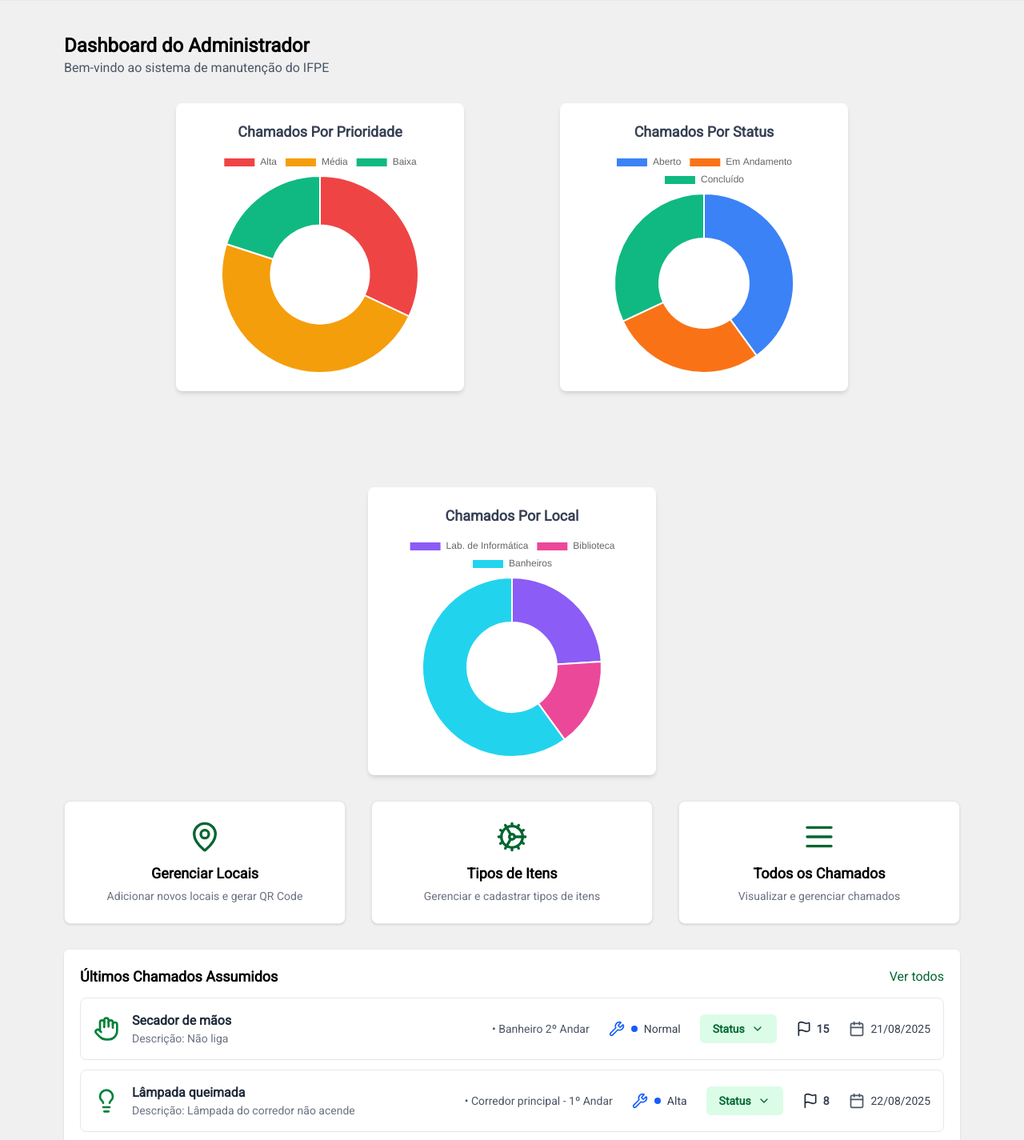
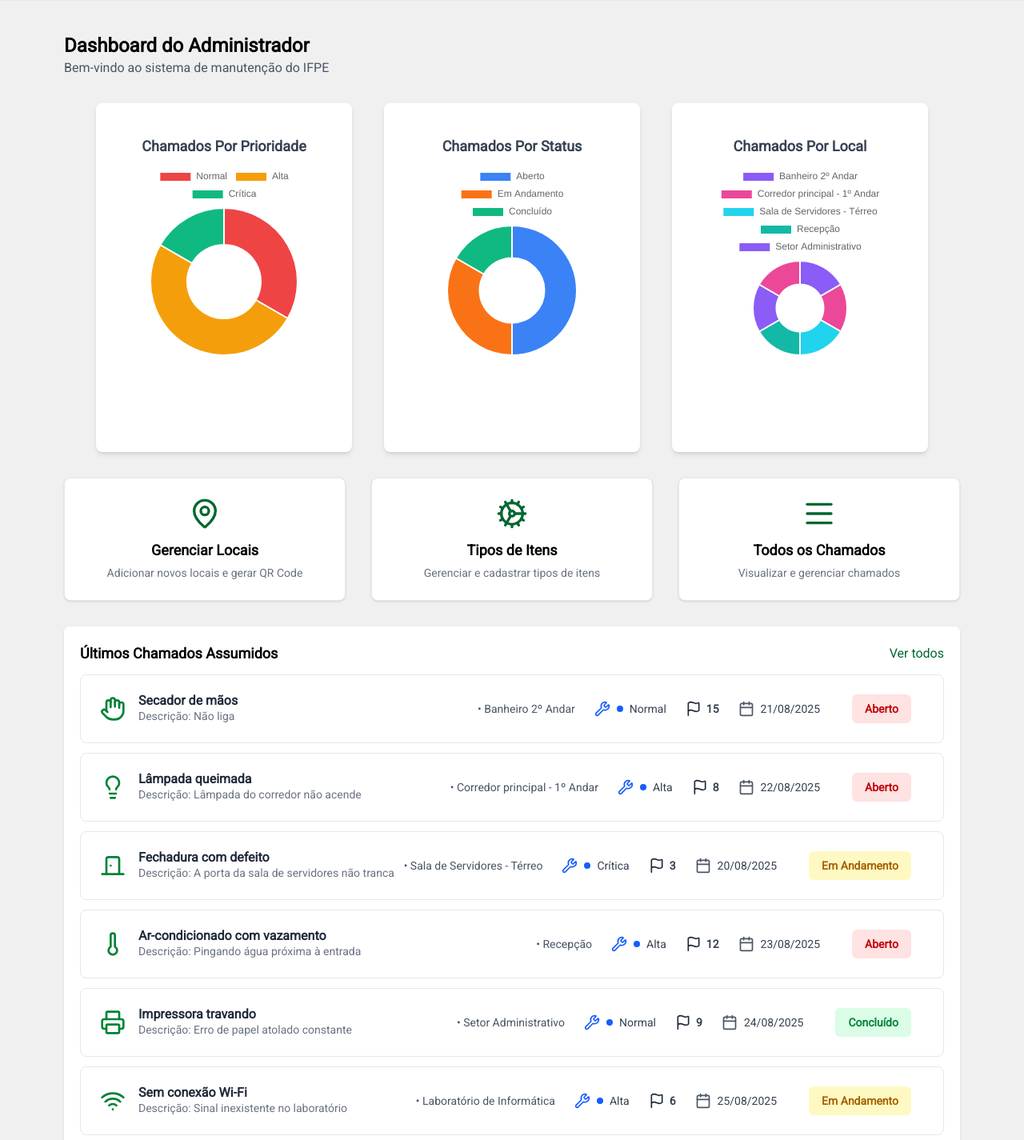
Before and after one commit to AnthonyVinicius/SIGMA-Front, a Vue app: page /adminDashboard in a window 1280 px wide. Shown: the part 80-1505 px from the top of the page at 80% size. Built offline with nearby package versions, Linux system fonts and the light colour scheme.

Commit message:
Centralizando objeto Mock

```diff
--- a/src/components/ItensTabelaChamado.vue
+++ b/src/components/ItensTabelaChamado.vue
@@ -1,54 +1,57 @@
 <script setup>
-import { defineProps } from 'vue';
-import { Calendar, Wrench, Flag, ChevronDown } from 'lucide-vue-next';
-
-// Define as propriedades que o componente aceita
-defineProps({
-  // Exemplo: { icon: Hand, title: 'Secador de mãos', ... }
-  item: {
-    type: Object,
-    required: true,
-  },
-});
+import { Calendar, Wrench, Flag } from 'lucide-vue-next'
 </script>
 
 <template>
-  <div class="bg-white rounded-lg border border-gray-200 p-4 flex items-center justify-between hover:shadow-md transition-shadow duration-200 w-full">
-    <div class="flex items-center gap-4">
-      <component :is="item.icon" class="w-8 h-8 text-green-700 flex-shrink-0" />
-      <div>
-        <h3 class="font-bold text-gray-800">{{ item.title }}</h3>
-        <p class="text-sm text-gray-500">Descrição: {{ item.description }}</p>
+  <div
+    class="bg-white rounded-lg border border-gray-200 px-6 py-4 flex items-center justify-between hover:shadow-md transition-shadow duration-200 w-full">
+    <div class="flex items-center gap-4 min-w-0">
+      <slot name="icon" />
+      <div class="flex flex-col justify-center min-w-0">
+        <h3 class="font-bold text-gray-800 leading-tight truncate">
+          <slot name="title" />
+        </h3>
+        <p class="text-sm text-gray-500 leading-snug truncate">
+          Descrição:
+          <slot name="description" />
+        </p>
       </div>
     </div>
 
-    <div class="flex items-center gap-6 text-sm text-gray-700">
-      <span class="text-gray-600 hidden md:inline">• {{ item.location }}</span>
+    <div class="flex items-center w-auto text-sm text-gray-700 flex-shrink-0 ml-auto">
+      <div class="flex items-center gap-6 mr-6">
+        <span class="text-gray-600 hidden md:inline whitespace-nowrap">
+          •
+          <slot name="location" />
+        </span>
 
         <div class="flex items-center gap-2" title="Prioridade">
           <Wrench class="w-5 h-5 text-blue-600" />
           <span class="bg-blue-600 w-2 h-2 rounded-full"></span>
-        <span>{{ item.priority }}</span>
+          <span>
+            <slot name="priority" />
+          </span>
         </div>
-
-      <button class="bg-green-100 text-green-800 font-semibold px-4 py-2 rounded-md flex items-center gap-2 hover:bg-green-200 transition-colors duration-200">
-        Status
-        <ChevronDown class="w-4 h-4" />
-      </button>
 
         <div class="flex items-center gap-1.5" title="Contador">
           <Flag class="w-5 h-5 text-gray-800" />
-        <span class="font-semibold">{{ item.counter }}</span>
+          <span class="font-semibold">
+            <slot name="counter" />
+          </span>
         </div>
 
         <div class="flex items-center gap-2" title="Data de abertura">
           <Calendar class="w-5 h-5 text-gray-600" />
-        <span>{{ item.date }}</span>
+          <span>
+            <slot name="date" />
+          </span>
+        </div>
+      </div>
+
+      <div
+        class="font-semibold px-4 py-2 rounded-md flex items-center gap-2 hover:opacity-90 transition-colors duration-200 whitespace-nowrap">
+        <slot name="status" />
       </div>
     </div>
   </div>
 </template>
-
-<style scoped>
-
-</style>
--- a/src/mock/MockDB.js
+++ b/src/mock/MockDB.js
@@ -1,11 +1,5 @@
 import {
   Hand,
-  CircleAlert,
-  Clock,
-  CircleCheck,
-  TextAlignJustify,
-  MapPin,
-  Cog,
   Lightbulb,
   DoorClosed,
   Thermometer,
@@ -13,31 +7,8 @@ import {
   Wifi,
 } from "lucide-vue-next";
 
-export const statusList = [
-  {
-    id: 1,
-    icon: CircleAlert,
-    title: "Chamado em Aberto",
-    count: 8,
-    color: "text-red-500",
-  },
-  {
-    id: 2,
-    icon: Clock,
-    title: "Chamado em Andamento",
-    count: 3,
-    color: "text-yellow-500",
-  },
-  {
-    id: 3,
-    icon: CircleCheck,
-    title: "Chamado Finalizado",
-    count: 14,
-    color: "text-green-500",
-  },
-];
-
-export const recentCalls = [
+// ✅ FONTE ÚNICA DE DADOS
+export const calls = [
   {
     id: 1,
     icon: Hand,
@@ -45,6 +16,7 @@ export const recentCalls = [
     description: "Não liga",
     location: "Banheiro 2º Andar",
     priority: "Normal",
+    status: "Aberto",
     counter: 15,
     date: "21/08/2025",
   },
@@ -55,6 +27,7 @@ export const recentCalls = [
     description: "Lâmpada do corredor não acende",
     location: "Corredor principal - 1º Andar",
     priority: "Alta",
+    status: "Aberto",
     counter: 8,
     date: "22/08/2025",
   },
@@ -65,6 +38,7 @@ export const recentCalls = [
     description: "A porta da sala de servidores não tranca",
     location: "Sala de Servidores - Térreo",
     priority: "Crítica",
+    status: "Em Andamento",
     counter: 3,
     date: "20/08/2025",
   },
@@ -75,6 +49,7 @@ export const recentCalls = [
     description: "Pingando água próxima à entrada",
     location: "Recepção",
     priority: "Alta",
+    status: "Aberto",
     counter: 12,
     date: "23/08/2025",
   },
@@ -85,6 +60,7 @@ export const recentCalls = [
     description: "Erro de papel atolado constante",
     location: "Setor Administrativo",
     priority: "Normal",
+    status: "Concluído",
     counter: 9,
     date: "24/08/2025",
   },
@@ -95,61 +71,8 @@ export const recentCalls = [
     description: "Sinal inexistente no laboratório",
     location: "Laboratório de Informática",
     priority: "Alta",
+    status: "Em Andamento",
     counter: 6,
     date: "25/08/2025",
   },
 ];
-
-export const adminActions = [
-  {
-    icon: MapPin,
-    title: "Gerenciar Locais",
-    description: "Adicionar novos locais e gerar QR Code",
-    color: "text-green-800",
-  },
-  {
-    icon: Cog,
-    title: "Tipos de Itens",
-    description: "Gerenciar e cadastrar tipos de itens",
-    color: "text-green-800",
-  },
-  {
-    icon: TextAlignJustify,
-    title: "Todos os Chamados",
-    description: "Visualizar e gerenciar chamados",
-    color: "text-green-800",
-  },
-];
-
-export const chamadosPorPrioridade = {
-  labels: ["Alta", "Média", "Baixa"],
-  datasets: [
-    {
-      label: "Chamados",
-      data: [8, 12, 5],
-      backgroundColor: ["#ef4444", "#f59e0b", "#10b981"],
-    },
-  ],
-};
-
-export const chamadosPorStatus = {
-  labels: ["Aberto", "Em Andamento", "Concluído"],
-  datasets: [
-    {
-      label: "Chamados",
-      data: [10, 7, 8],
-      backgroundColor: ["#3b82f6", "#f97316", "#10b981"],
-    },
-  ],
-};
-
-export const chamadosPorLocal = {
-  labels: ["Lab. de Informática", "Biblioteca", "Banheiros"],
-  datasets: [
-    {
-      label: "Chamados",
-      data: [6, 4, 15],
-      backgroundColor: ["#8b5cf6", "#ec4899", "#22d3ee"],
-    },
-  ],
-};
--- a/src/views/AdminDashboard.vue
+++ b/src/views/AdminDashboard.vue
@@ -1,10 +1,68 @@
 <script setup>
+import { computed } from 'vue'
 import { RouterLink } from 'vue-router'
-import { adminActions, recentCalls, chamadosPorStatus, chamadosPorPrioridade, chamadosPorLocal } from '../mock/MockDB'
 import BaseLayout from '../components/BaseLayout.vue'
 import Actions from '../components/Actions.vue'
 import ItensTabelaChamado from '../components/ItensTabelaChamado.vue'
 import BaseChart from '../components/BaseChart.vue'
+import { calls } from '../mock/MockDB'
+import { TextAlignJustify, MapPin, Cog } from "lucide-vue-next"
+
+function gerarGrafico(campo, cores) {
+  const contagem = calls.reduce((acc, c) => {
+    acc[c[campo]] = (acc[c[campo]] || 0) + 1
+    return acc
+  }, {})
+  return {
+    labels: Object.keys(contagem),
+    datasets: [
+      {
+        label: "Chamados",
+        data: Object.values(contagem),
+        backgroundColor: cores.slice(0, Object.keys(contagem).length),
+      },
+    ],
+  }
+}
+
+const chamadosPorStatus = computed(() =>
+  gerarGrafico("status", ["#3b82f6", "#f97316", "#10b981"])
+)
+const chamadosPorPrioridade = computed(() =>
+  gerarGrafico("priority", ["#ef4444", "#f59e0b", "#10b981", "#6366f1"])
+)
+const chamadosPorLocal = computed(() =>
+  gerarGrafico("location", ["#8b5cf6", "#ec4899", "#22d3ee", "#14b8a6"])
+)
+
+const recentCalls = computed(() =>
+  [...calls].sort(
+    (a, b) =>
+      new Date(b.date.split('/').reverse().join('-')) -
+      new Date(a.date.split('/').reverse().join('-'))
+  ).slice(0, 5)
+)
+
+const actions = [
+  {
+    icon: MapPin,
+    title: "Gerenciar Locais",
+    description: "Adicionar novos locais e gerar QR Code",
+    color: "text-green-800",
+  },
+  {
+    icon: Cog,
+    title: "Tipos de Itens",
+    description: "Gerenciar e cadastrar tipos de itens",
+    color: "text-green-800",
+  },
+  {
+    icon: TextAlignJustify,
+    title: "Todos os Chamados",
+    description: "Visualizar e gerenciar chamados",
+    color: "text-green-800",
+  },
+]
 </script>
 
 <template>
@@ -15,18 +73,18 @@ import BaseChart from '../components/BaseChart.vue'
         <p class="text-gray-600">Bem-vindo ao sistema de manutenção do IFPE</p>
       </header>
 
-      <section class="flex flex-wrap justify-center gap-30">
-        <div class="w-90 h-90 bg-white p-10 rounded-lg shadow-md flex flex-col items-center justify-center">
+      <section class="flex flex-wrap justify-center gap-10">
+        <div class="w-80 bg-white p-10 rounded-lg shadow-md flex flex-col items-center justify-center">
           <p class="text-lg font-semibold text-gray-700 text-center mb-2">Chamados Por Prioridade</p>
           <BaseChart :chart-data="chamadosPorPrioridade" chart-type="doughnut" class="w-full h-64" />
         </div>
 
-        <div class="w-90 h-90 bg-white p-10 rounded-lg shadow-md flex flex-col items-center justify-center">
+        <div class="w-80 bg-white p-10 rounded-lg shadow-md flex flex-col items-center justify-center">
           <p class="text-lg font-semibold text-gray-700 text-center mb-2">Chamados Por Status</p>
           <BaseChart :chart-data="chamadosPorStatus" chart-type="doughnut" class="w-full h-64" />
         </div>
 
-        <div class="w-90 h-90 bg-white p-10 rounded-lg shadow-md flex flex-col items-center justify-center">
+        <div class="w-80 bg-white p-10 rounded-lg shadow-md flex flex-col items-center justify-center">
           <p class="text-lg font-semibold text-gray-700 text-center mb-2">Chamados Por Local</p>
           <BaseChart :chart-data="chamadosPorLocal" chart-type="doughnut" class="w-full h-64" />
         </div>
@@ -34,7 +92,7 @@ import BaseChart from '../components/BaseChart.vue'
 
       <section>
         <div class="grid gap-8 sm:grid-cols-2 lg:grid-cols-3 justify-items-center">
-          <Actions v-for="action in adminActions" :key="action.title">
+          <Actions v-for="action in actions" :key="action.title">
             <template #logo>
               <component :is="action.icon" :class="`${action.color} w-10 h-10`" />
             </template>
@@ -43,6 +101,7 @@ import BaseChart from '../components/BaseChart.vue'
           </Actions>
         </div>
       </section>
+
       <section class="bg-white p-5 rounded-md shadow-sm">
         <div class="flex items-center mb-3">
           <h2 class="text-lg font-semibold">Últimos Chamados Assumidos</h2>
@@ -50,7 +109,33 @@ import BaseChart from '../components/BaseChart.vue'
         </div>
 
         <div class="flex flex-col gap-3">
-          <ItensTabelaChamado v-for="chamado in recentCalls" :key="chamado.id" :item="chamado" />
+          <div class="flex flex-col gap-3">
+            <ItensTabelaChamado v-for="(chamado, i) in calls" :key="i">
+              <template #icon>
+                <component :is="chamado.icon" class="w-8 h-8 text-green-700" />
+              </template>
+
+              <template #title>{{ chamado.title }}</template>
+              <template #description>{{ chamado.description }}</template>
+              <template #location>{{ chamado.location }}</template>
+              <template #priority>{{ chamado.priority }}</template>
+              <template #counter>{{ chamado.counter }}</template>
+              <template #date>{{ chamado.date }}</template>
+
+              <template #status>
+                <span v-if="chamado.status === 'Aberto'" class="bg-red-100 text-red-700 px-4 py-2 rounded-md">
+                  {{ chamado.status }}
+                </span>
+                <span v-else-if="chamado.status === 'Em Andamento'"
+                  class="bg-yellow-100 text-yellow-700 px-4 py-2 rounded-md">
+                  {{ chamado.status }}
+                </span>
+                <span v-else class="bg-green-100 text-green-700 px-4 py-2 rounded-md">
+                  {{ chamado.status }}
+                </span>
+              </template>
+            </ItensTabelaChamado>
+          </div>
         </div>
       </section>
     </div>
--- a/src/views/UserDashboard.vue
+++ b/src/views/UserDashboard.vue
@@ -1,13 +1,26 @@
 <script setup>
+import { computed } from 'vue'
 import BaseLayout from '../components/BaseLayout.vue'
 import Actions from '../components/Actions.vue'
 import StatusChamado from '../components/StatusChamado.vue'
 import ItensTabelaChamado from '../components/ItensTabelaChamado.vue'
-import { statusList, recentCalls } from '../mock/MockDB'
-import { QrCode, TextAlignJustify } from 'lucide-vue-next'
+import { calls } from '../mock/MockDB'
+import { CircleAlert, Clock, CircleCheck, QrCode, TextAlignJustify } from 'lucide-vue-next'
+import { RouterLink } from 'vue-router'
 
+const totalAbertos = computed(() => calls.filter(c => c.status === 'Aberto').length)
+const totalAndamento = computed(() => calls.filter(c => c.status === 'Em Andamento').length)
+const totalConcluidos = computed(() => calls.filter(c => c.status === 'Concluído').length)
 
-const quickActions = [
+const recentCalls = computed(() =>
+    [...calls].sort(
+        (a, b) =>
+            new Date(b.date.split('/').reverse().join('-')) -
+            new Date(a.date.split('/').reverse().join('-'))
+    ).slice(0, 5)
+)
+
+const actions = [
     {
         id: 1,
         icon: QrCode,
@@ -23,30 +36,44 @@ const quickActions = [
         color: 'text-green-800',
     },
 ]
-
 </script>
 
 <template>
     <BaseLayout>
         <div class="container mx-auto space-y-8 px-4">
-            <div>
+            <header>
                 <h1 class="text-2xl font-bold text-ponto-if-green">Dashboard do Usuário</h1>
                 <p class="text-gray-600">Bem-vindo ao sistema de manutenção do IFPE</p>
-            </div>
+            </header>
 
             <div class="grid grid-cols-1 sm:grid-cols-2 lg:grid-cols-3 gap-6">
-                <StatusChamado v-for="status in statusList" :key="status.title"
-                    class="bg-white rounded-md shadow-sm p-4">
+                <StatusChamado v-if="totalAbertos > 0" class="bg-white rounded-md shadow-sm p-4">
                     <template #logo>
-                        <component :is="status.icon" :class="`${status.color} w-14 h-14 mb-2`" />
+                        <CircleAlert class="text-red-500 w-14 h-14 mb-2" />
                     </template>
-                    <template #title>{{ status.title }}</template>
-                    <template #number>{{ status.count }}</template>
+                    <template #title>Chamados Abertos</template>
+                    <template #number>{{ totalAbertos }}</template>
+                </StatusChamado>
+
+                <StatusChamado v-if="totalAndamento > 0" class="bg-white rounded-md shadow-sm p-4">
+                    <template #logo>
+                        <Clock class="text-yellow-500 w-14 h-14 mb-2" />
+                    </template>
+                    <template #title>Em Andamento</template>
+                    <template #number>{{ totalAndamento }}</template>
+                </StatusChamado>
+
+                <StatusChamado v-if="totalConcluidos > 0" class="bg-white rounded-md shadow-sm p-4">
+                    <template #logo>
+                        <CircleCheck class="text-green-500 w-14 h-14 mb-2" />
+                    </template>
+                    <template #title>Concluídos</template>
+                    <template #number>{{ totalConcluidos }}</template>
                 </StatusChamado>
             </div>
 
             <div class="grid grid-cols-1 sm:grid-cols-2 gap-6">
-                <Actions v-for="action in quickActions" :key="action.title"
+                <Actions v-for="action in actions" :key="action.id"
                     class="flex flex-col items-center text-center bg-white rounded-md shadow-sm p-6">
                     <template #logo>
                         <component :is="action.icon" :class="`${action.color} w-10 h-10 mb-3`" />
@@ -59,14 +86,40 @@ const quickActions = [
             <div class="bg-white p-5 rounded-md shadow-sm">
                 <div class="flex items-center mb-3">
                     <h2 class="text-lg font-semibold">Meus Chamados Recentes</h2>
-                    <RouterLink to="/" class="ml-auto text-green-800 hover:underline">
-                        Ver todos
-                    </RouterLink>
+                    <RouterLink to="/" class="ml-auto text-green-800 hover:underline">Ver todos</RouterLink>
                 </div>
 
-               <div class="flex flex-col gap-3">
-    <ItensTabelaChamado v-for="chamado in recentCalls" :key="chamado.id" :item="chamado" />
-</div>
+                <div class="flex flex-col gap-3">
+                    <div class="flex flex-col gap-3">
+                        <ItensTabelaChamado v-for="(chamado, i) in calls" :key="i">
+                            <template #icon>
+                                <component :is="chamado.icon" class="w-8 h-8 text-green-700" />
+                            </template>
+
+                            <template #title>{{ chamado.title }}</template>
+                            <template #description>{{ chamado.description }}</template>
+                            <template #location>{{ chamado.location }}</template>
+                            <template #priority>{{ chamado.priority }}</template>
+                            <template #counter>{{ chamado.counter }}</template>
+                            <template #date>{{ chamado.date }}</template>
+
+                            <template #status>
+                                <span v-if="chamado.status === 'Aberto'"
+                                    class="bg-red-100 text-red-700 px-4 py-2 rounded-md">
+                                    {{ chamado.status }}
+                                </span>
+                                <span v-else-if="chamado.status === 'Em Andamento'"
+                                    class="bg-yellow-100 text-yellow-700 px-4 py-2 rounded-md">
+                                    {{ chamado.status }}
+                                </span>
+                                <span v-else class="bg-green-100 text-green-700 px-4 py-2 rounded-md">
+                                    {{ chamado.status }}
+                                </span>
+                            </template>
+                        </ItensTabelaChamado>
+                    </div>
+
+                </div>
             </div>
         </div>
     </BaseLayout>
```
Lines whose indentation alone changed are shown as unchanged.
